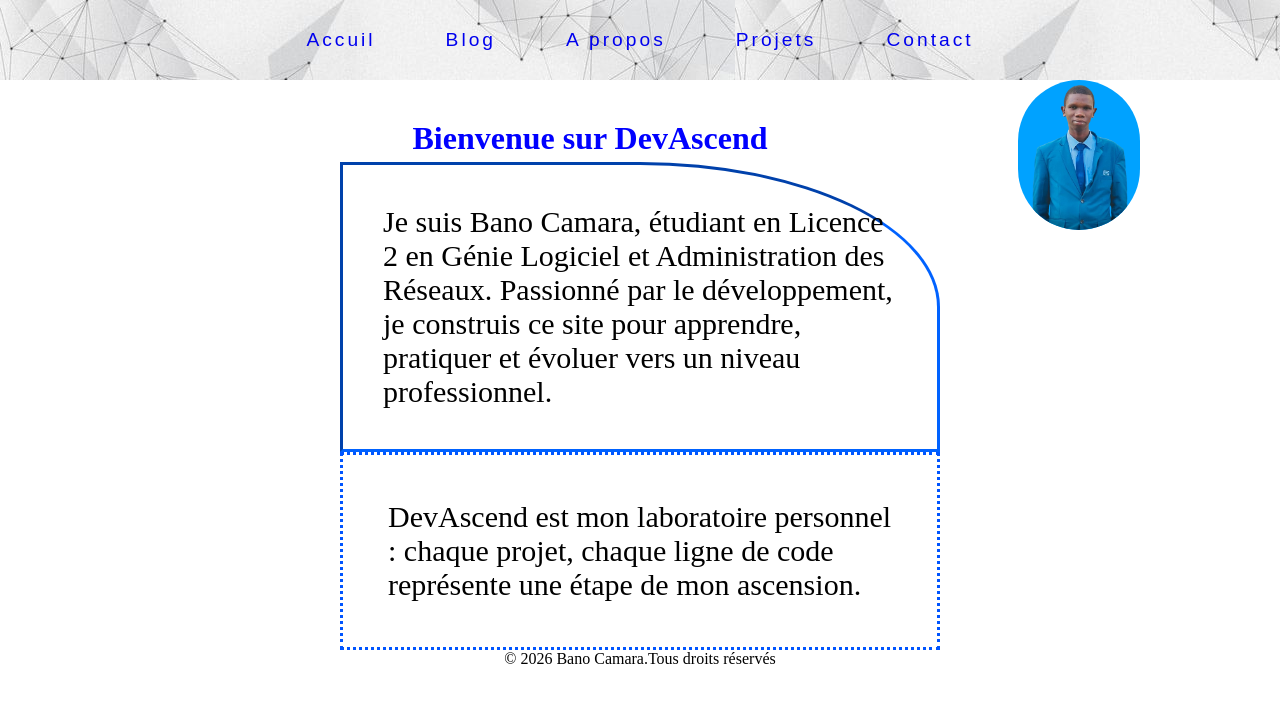
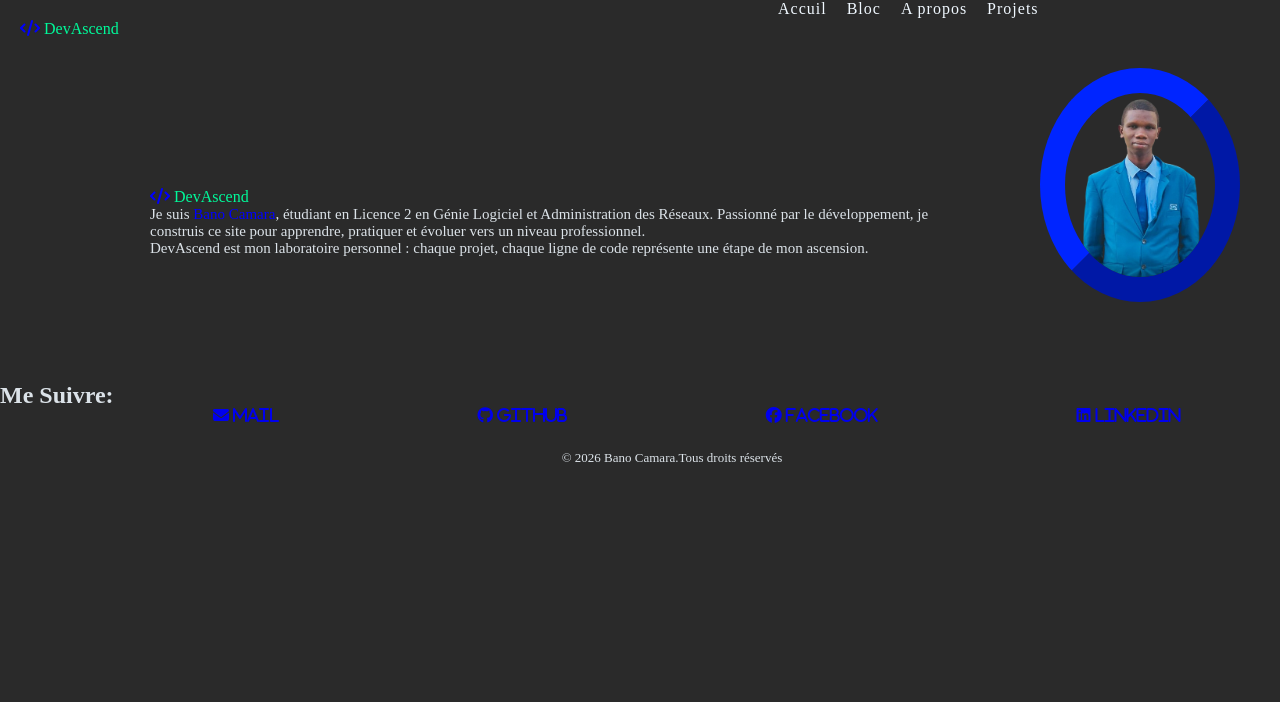
Before and after one commit to banocamara/DevAscend-Bano-Camara, a plain HTML site: page index.html in a window 1280 px wide. Drawn offline with Linux system fonts and the light colour scheme.

Commit message:
Modification

```diff
--- a/index.html
+++ b/index.html
@@ -10,37 +10,50 @@
     <link rel="stylesheet" href="style.css">
 </head>
 <body>
+
     <nav>
         <div class="menu">
             <li><a href="index.html">Accuil</a></li>
-            <li><a href="blog.html">Blog</a></li>
+            <li><a href="bloc.html">Bloc</a></li>
             <li><a href="about.html">A propos</a></li>
             <li><a href="projects.html">Projets</a></li>
-            <li><a href="contact.html">Contact</a></li>
-
-
 
         </div>
+
     </nav>
-    <div class="photo">
-          <img src="photo.png" alt="profil">
+
+    <div class="code" id="haut">
+     <span class="signe"><i class="fa-solid fa-code"></i></span> DevAscend</i>
   </div>
+
     <div class="section">
-<h1>Bienvenue sur DevAscend</h1>
         <p class="presentation">
-Je suis Bano Camara, étudiant en Licence 2 en Génie Logiciel et Administration des Réseaux.
+             <span class="code"> <span class="signe"><i class="fa-solid fa-code"></i></span> DevAscend</i></span><br>
+            Je suis<span class="signe"> Bano Camara</a></span>, étudiant en Licence 2 en Génie Logiciel et Administration des Réseaux.
             Passionné par le développement, je construis ce site pour apprendre, pratiquer
-et évoluer vers un niveau professionnel.
-</p>
-
-<p class="labo">
+            et évoluer vers un niveau professionnel. <br>
             DevAscend est mon laboratoire personnel : chaque projet, chaque ligne de code
             représente une étape de mon ascension.
         </p>
+
+        <div class="photo">
+                <img src="photo.png" alt="profil" width="200px">
+            </div>
+
+
+        <br><br>
+
+    </div>
+     <div class="contact">
+            <h2 class="reseau">Me Suivre:</h2>
+            <li> <a href="mailto:bano65406@gmail.com"><i class="fa-solid fa-envelope"> Mail</i></a> </li>
+            <li> <a href="https://github.com/banocamara"><i class="fa-brands fa-github"> GitHub</i></i></a></li>
+            <li><a href="https://www.facebook.com/share/1Gu4WivCge/?mibextid=wwXIfr"><i class="fa-brands fa-facebook"> Facebook</i></a></li>
+            <li><a href="https://www.linkedin.com/in/bano-camara-423b101a5?utm_source=share&utm_campaign=share_via&utm_content=profile&utm_medium=ios_app"><i class="fa-brands fa-linkedin"> Linkedin</i></a></li>
+     </div>
+
      <footer>
           <p>&copy; 2026 Bano Camara.Tous droits réservés</p>
     </footer>
-    </div>
-
 </body>
 </html>
--- a/style.css
+++ b/style.css
@@ -3,159 +3,134 @@
   padding: 0;
   box-sizing: border-box;
 }
-h1{
- margin-bottom: 5px;
-  color: blue;
-  margin-right: 100px;
+
+.presentation{
+font-size: 15px;
+ position: relative;
+ width: 65%;
+ flex-wrap: wrap;
+ max-width: 100%;
+ margin: 10% auto;
 
 }
 
-.nom a{
-  color: darkmagenta;
-  text-decoration: none;
+.menu li a{
+    text-decoration: none;
+    margin: 10px;
+    letter-spacing: 1px;
+    color: aliceblue;
+}
+
+nav .menu{
+  display: flex;
+  align-items: center;
+  padding-left: 60%;
+   list-style: none;
+  flex-wrap: wrap;
+}
+.menu :hover{
+color: blue;
+}
+
+.menu :hover::checkmark{
+color: rgb(136, 255, 0);
+}
+
+body{
+  background-color: rgba(0, 0, 0, 0.836);
+  color: rgba(240, 248, 255, 0.893);
+}
+
+.section{
+  display: flex;
+  max-width: 100%;
+  width: 100%;
+  padding: 50px 40px 5px;
+}
+
+.code{
+  color:  mediumspringgreen;
+  font-size: 16px;
+}
+ .photo img{
+  border: 25px outset  rgb(0, 37, 250);
+  border-radius: 50%;
+
+
+}
+.code#haut{
+  position: absolute;
+  top: 20px;
+  left: 20px;
+  color: mediumspringgreen;
+}
+.signe{
+  color: blue;
+}
+
+.contact li{
+   margin: 20px auto;
+   padding: 5px;
+   list-style: none;
+   text-decoration: none;
 
 }
 
-.menu li{
-   margin: auto 15px;
-   list-style: none;
+.contact {
+  display: flex;
+  text-align: center;
+  flex-wrap: wrap;
 }
-.menu{
- display: flex;
- background-image: url(fondbarre2.jpg);
- background-attachment: fixed;
- justify-content: center;
- align-items: center;
- flex-wrap: wrap;
- height: auto;
- height: 80px;
- font-size: 1.2rem;
+article{
+  padding-left: 25px;
+  padding-right: 25px;
+
+}
+.titre2{
+ padding-left: 50%;
+}
+.titre3{
+  padding-left: 35%;
+  padding-top: 25px;
 }
 
-.menu li a{
-  letter-spacing: 3px;
-  margin: 10px;
-  padding: 10px;
-  text-decoration: none;
-  font-family: Arial, Helvetica, sans-serif;
-}
-
-.menu li a:hover{
- color: blue;
+.contenair{
+  flex-wrap: wrap;
+  text-align: center;
 
 }
 
-.section {
-  display: flex;
-  flex-direction: column;
-  align-items: center;
+.object, .parcourt, .certificats{
+  padding: 10px;
 }
 
-.presentation{
-    max-width: 90%;
-    width: 600px;
-    border: 3px inset #0062ff;
-    padding: 40px;
-    font-size: 30px;
-   flex-wrap: wrap;
-  border-top-right-radius: 50%;
+.parcourt strong, .parcourt strong  a{
+
+ text-decoration: none;
+  color: rgb(18, 226, 157);
+}
+.photo-logos{
+
+ display: flex;
+ gap: 25px;
+ padding-left: 40%;
+ padding-right: 25%;
+ flex-wrap: wrap;
 }
 
-.labo{
-    max-width: 90%;
-    width: 600px;
-    border: 3px dotted rgb(0, 85, 255);
-    padding: 45px;
-    font-size: 30px;
+.photo-logos img{
+width: 150px;
+border-radius: 15px;
+}
+.projet{
+
+  text-align: center;
+  flex-wrap: wrap;
 }
 
-
-article{
-   max-width: 90%;
-   width: 600px;
-    padding: 45px;
-    font-size: 30px;
-   border: 15px dashed rgb(0, 26, 128);
-   border-radius: 50px;
-
+footer{
+  text-align: center;
+  align-items: center;
+  padding-left: 5%;
+  font-size: 13px;
 }
-body{
-  background-color: white;
-  color: black;
-  background-attachment: scroll;
-}
-
-.propos, .object{
-  width: 75%;
-  font-size: 40px;
-
-}
-.projet{
- font-size: 40px;
-}
-
-.photo {
-  margin-left: 50%;
-  height: 40px;
-}
-
- img{
-  background-color: rgb(0, 162, 255);
-  max-width: 100%;
-  height: 150px;
- margin-left: 59%;
- border-radius: 200px;
-}
-
-@media (max-width:768px){
-  .contenair{
-flex-direction: column;
-}
-}
-.parcourt, .certificats, .propos, .object, .logo, .photos-logos, .devascend {
-border: 2px solid rgb(187, 0, 255);
-text-align: center;
-border-top-right-radius: 15%;
-border-top-left-radius: 15%;
-border-bottom-right-radius: 15%;
-border-bottom-left-radius: 15%;
-width: 60%;
-font-size: 20px;
-flex-wrap: wrap;
-max-width: 90%;
-padding: 10px;
-text-align: center;
-margin-left: 20%;
-list-style: none;
-}
-
-h3{
-  color: rgb(183, 194, 183);
-}
-.parcourt strong a{
-  text-decoration: none;
-  color: black;
-}
-.compte a{
-  display: flex;
-  align-items: center;
-  letter-spacing: 3px;
-color: black;
-margin: 20px auto;
-text-decoration: none;
-}
-
-.compte{
-  border: 1px dashed blueviolet;
-  padding: 25px;
-  border-radius: 35px;
-}
-.photo-logos{
-  display: flex;
-  justify-content: center;
-  gap: 20px;
-  padding: -100px;
-  flex-wrap: wrap;
-  padding-right: 60%;
- list-style: none;
-}
```
Also changed, not shown: about.html (+14 -19 lines), blog.html (+4 -8 lines), contact.html (deleted, +0 -40 lines), projects.html (+10 -14 lines), fondbarre2.jpg (deleted). Lines whose indentation alone changed are shown as unchanged.
